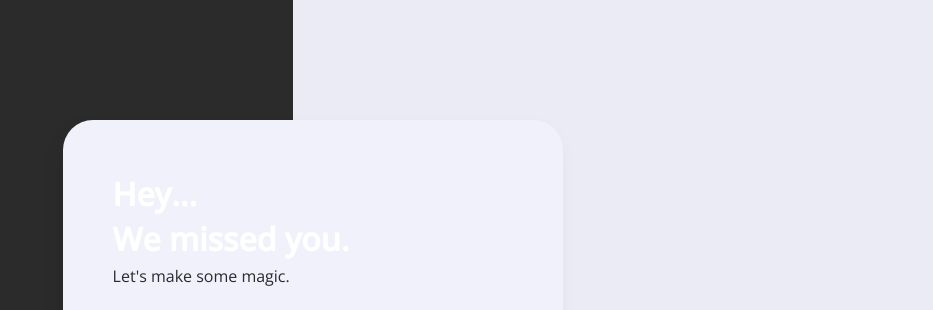
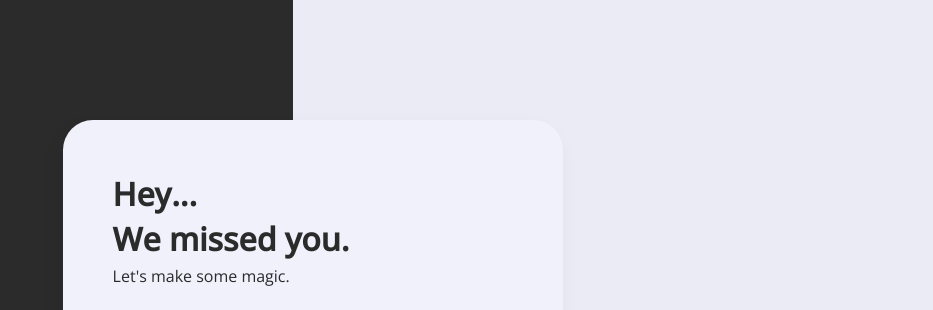
Before and after one commit to shanrescheepers/CodeQuest, a React (Create React App) app in the folder client/: page / in a window 1280 px wide. Shown: the top 310 px of the page, without its empty margins (347-1280 px from the left). Built offline with nearby package versions, Linux system fonts and the light colour scheme.

Commit message:
Fixed Front-end issue
Here I fixed it so that all the headings are the same colour.

```diff
--- a/client/src/css/modals.css
+++ b/client/src/css/modals.css
@@ -20,6 +20,7 @@
     padding: 25px;
     border-radius: 30px;
     text-align: center;
+    color: #2b2b2b;
   }
 
   .modal img{
@@ -30,6 +31,7 @@
   .modal h1{
     margin-bottom: 0px;
     margin-top: 15px;
+    color: #2b2b2b;
   }
 
   .modal h4{
--- a/client/src/index.css
+++ b/client/src/index.css
@@ -18,7 +18,3 @@ code {
   font-family: source-code-pro, Menlo, Monaco, Consolas, 'Courier New',
     monospace;
 }
-
-h1{
-  color: #ffffff;
-}
```
